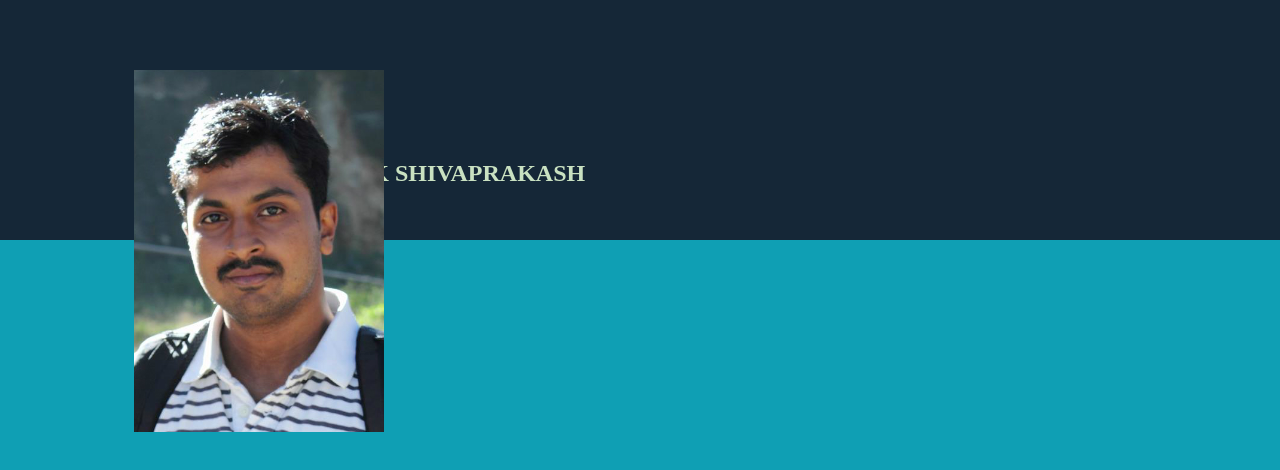
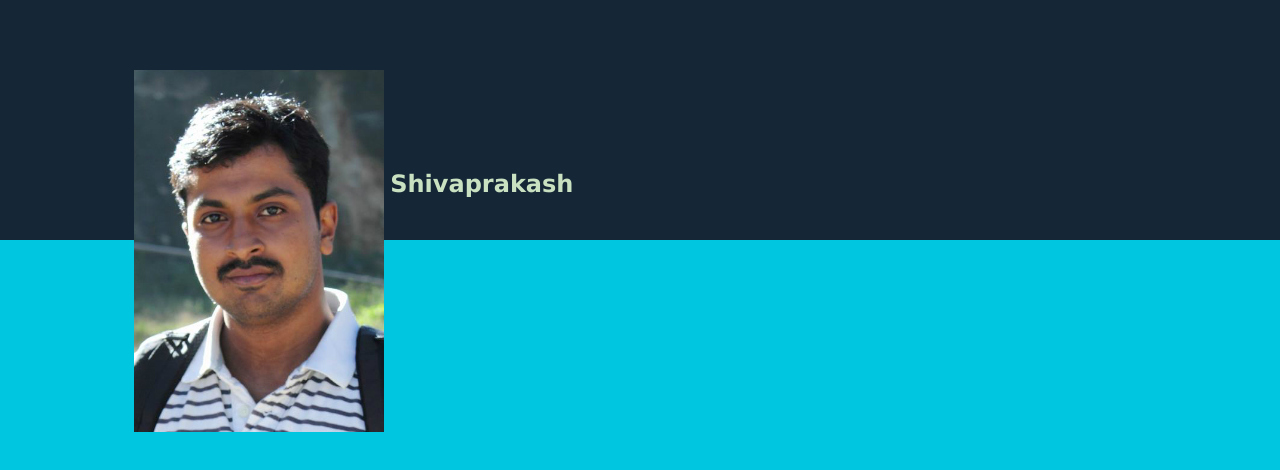
Before and after one commit to sathvik1709/sathvik1709.github.io, a plain HTML site: page index.html in a window 1280 px wide. Drawn offline with Linux system fonts and the light colour scheme.

Commit message:
second update

```diff
--- a/index.html
+++ b/index.html
@@ -5,7 +5,8 @@
     <link type="text/css" rel="stylesheet" href="indexstyle.css"/>
 </head>
 <body>
- <h2 id="my_name">SATHVIK SHIVAPRAKASH</h2>
+
+<h2 id="my_name">Sathvik Shivaprakash</h2>
 <div id="profile_image">
     <img src="profile_pic2.jpg" alt="profile_pic">
 </div>
@@ -15,7 +16,7 @@
 </div>
 <div id="projects">
     <div>
-
+    <div> </div>
     </div>
 </div>
 
--- a/indexstyle.css
+++ b/indexstyle.css
@@ -14,7 +14,7 @@ html, body{
 #projects {
      width: 100%;
     height: 70%;
-    background-color: #0F9FB4;
+    background-color: #00c6e0;
 }
 
 #profile_image{
@@ -32,8 +32,9 @@ img{
 }
 
 #my_name{
-    color:#C9E1C1;
+    color:#c9e1c1;
     position: absolute;
+    font-family: "Lucida Sans Unicode", "Lucida Grande", sans-serif;
     left: 280px;
-    top: 140px;
+    top: 150px;
 }
```
